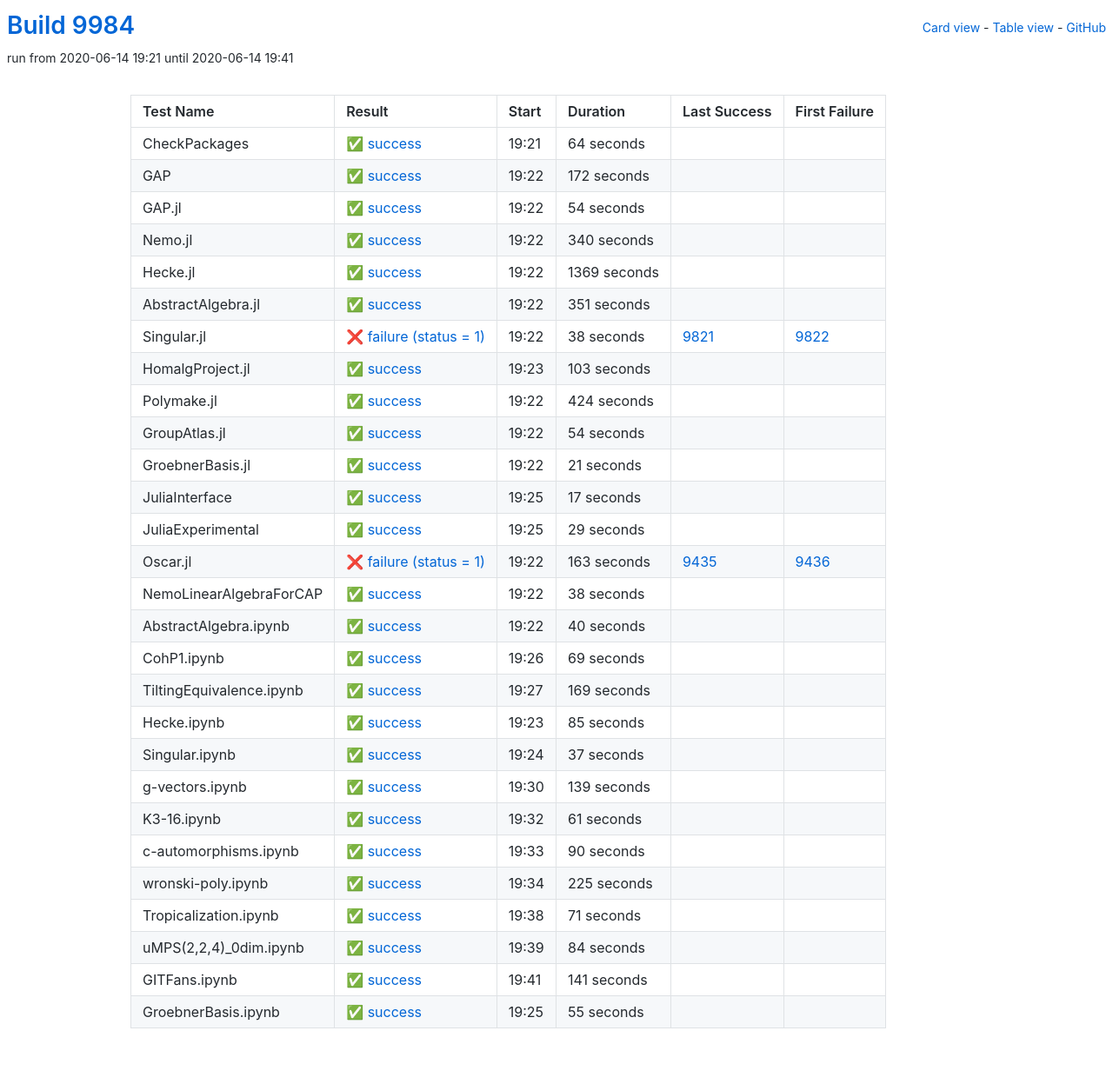
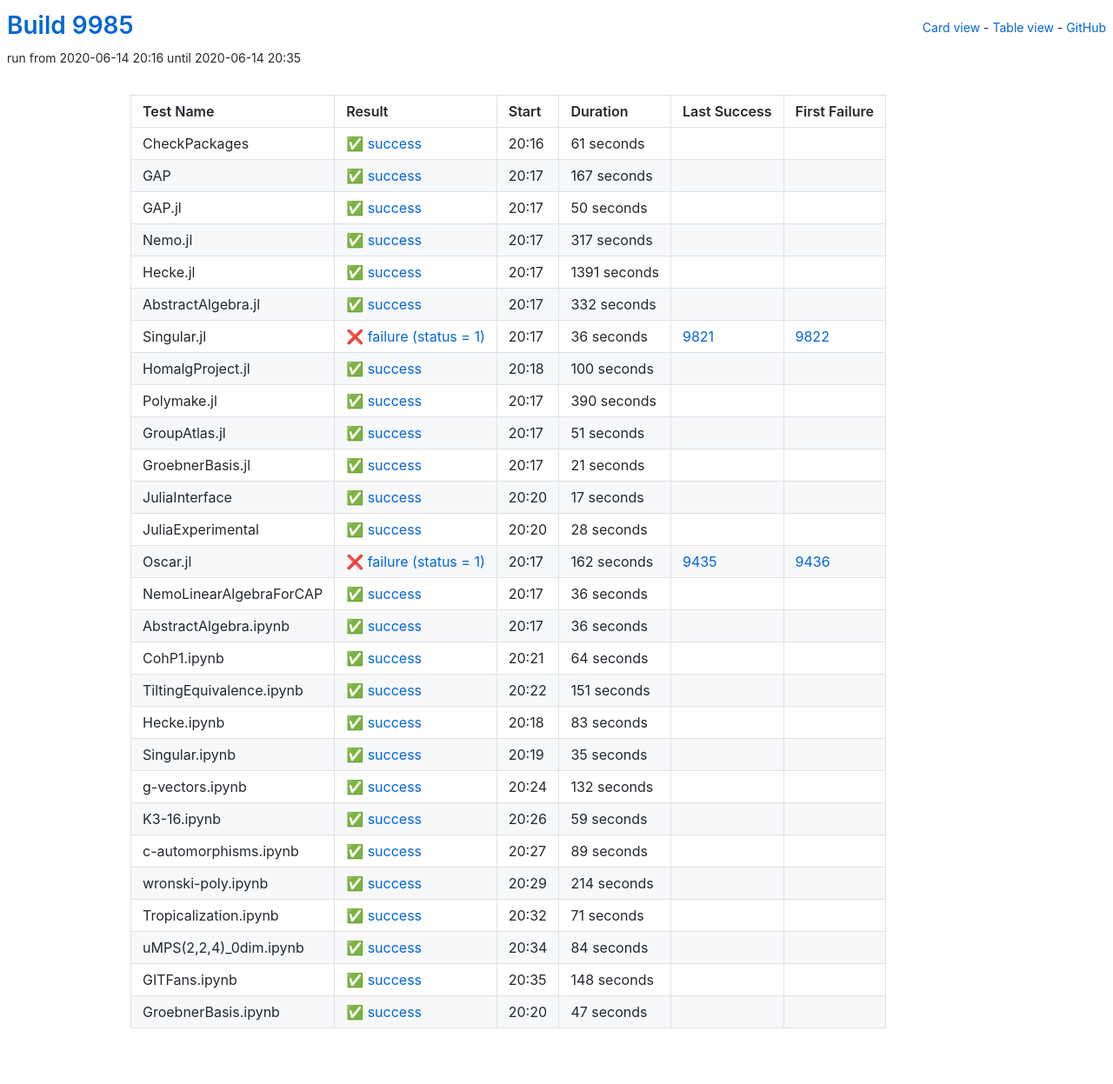
Before and after one commit to oscar-system/oscar-ci-status, a Jekyll site: the page built from table.html, in a window 1280 px wide. Shown: the whole page at 87% size. Built offline with Jekyll 4.4.1, drawn with Linux system fonts in a browser that asks for light colours.

Commit message:
Build #9985

```diff
--- a/_data/ci.yml
+++ b/_data/ci.yml
@@ -1,6 +1,6 @@
 ---
-build: 9984
-build_url: https://oscarci.mathematik.uni-kl.de/job/oscar/9984/
+build: 9985
+build_url: https://oscarci.mathematik.uni-kl.de/job/oscar/9985/
 job: oscar
 organization: oscar-system
 repo: oscar-ci-status
@@ -8,128 +8,128 @@
 tests:
 - name: CheckPackages
   id: checkpackages
-  log: https://oscarci.mathematik.uni-kl.de/job/oscar/9984/artifact/logs/build-9984/CheckPackages.log
-  start: 2020-06-14 19:21
+  log: https://oscarci.mathematik.uni-kl.de/job/oscar/9985/artifact/logs/build-9985/CheckPackages.log
+  start: 2020-06-14 20:16
   success: true
   exitcode: 0
   status: success
-  duration: 64
+  duration: 61
   last_success: false
   last_success_url:
   first_failure: false
   first_failure_url:
 - name: GAP
   id: gap
-  log: https://oscarci.mathematik.uni-kl.de/job/oscar/9984/artifact/logs/build-9984/GAP.log
-  start: 2020-06-14 19:22
+  log: https://oscarci.mathematik.uni-kl.de/job/oscar/9985/artifact/logs/build-9985/GAP.log
+  start: 2020-06-14 20:17
   success: true
   exitcode: 0
   status: success
-  duration: 172
+  duration: 167
   last_success: false
   last_success_url:
   first_failure: false
   first_failure_url:
 - name: GAP.jl
   id: gap-jl
-  log: https://oscarci.mathematik.uni-kl.de/job/oscar/9984/artifact/logs/build-9984/GAP.jl.log
-  start: 2020-06-14 19:22
+  log: https://oscarci.mathematik.uni-kl.de/job/oscar/9985/artifact/logs/build-9985/GAP.jl.log
+  start: 2020-06-14 20:17
   success: true
   exitcode: 0
   status: success
-  duration: 54
+  duration: 50
   last_success: false
   last_success_url:
   first_failure: false
   first_failure_url:
 - name: Nemo.jl
   id: nemo-jl
-  log: https://oscarci.mathematik.uni-kl.de/job/oscar/9984/artifact/logs/build-9984/Nemo.jl.log
-  start: 2020-06-14 19:22
+  log: https://oscarci.mathematik.uni-kl.de/job/oscar/9985/artifact/logs/build-9985/Nemo.jl.log
+  start: 2020-06-14 20:17
   success: true
   exitcode: 0
   status: success
-  duration: 340
+  duration: 317
   last_success: false
   last_success_url:
   first_failure: false
   first_failure_url:
 - name: Hecke.jl
   id: hecke-jl
-  log: https://oscarci.mathematik.uni-kl.de/job/oscar/9984/artifact/logs/build-9984/Hecke.jl.log
-  start: 2020-06-14 19:22
+  log: https://oscarci.mathematik.uni-kl.de/job/oscar/9985/artifact/logs/build-9985/Hecke.jl.log
+  start: 2020-06-14 20:17
   success: true
   exitcode: 0
   status: success
-  duration: 1369
+  duration: 1391
   last_success: false
   last_success_url:
   first_failure: false
   first_failure_url:
 - name: AbstractAlgebra.jl
   id: abstractalgebra-jl
-  log: https://oscarci.mathematik.uni-kl.de/job/oscar/9984/artifact/logs/build-9984/AbstractAlgebra.jl.log
-  start: 2020-06-14 19:22
+  log: https://oscarci.mathematik.uni-kl.de/job/oscar/9985/artifact/logs/build-9985/AbstractAlgebra.jl.log
+  start: 2020-06-14 20:17
   success: true
   exitcode: 0
   status: success
-  duration: 351
+  duration: 332
   last_success: false
   last_success_url:
   first_failure: false
   first_failure_url:
 - name: Singular.jl
   id: singular-jl
-  log: https://oscarci.mathematik.uni-kl.de/job/oscar/9984/artifact/logs/build-9984/Singular.jl.log
-  start: 2020-06-14 19:22
+  log: https://oscarci.mathematik.uni-kl.de/job/oscar/9985/artifact/logs/build-9985/Singular.jl.log
+  start: 2020-06-14 20:17
   success: false
   exitcode: 1
   status: failure
-  duration: 38
+  duration: 36
   last_success: 9821
   last_success_url: https://oscarci.mathematik.uni-kl.de/job/oscar/9821/
   first_failure: 9822
   first_failure_url: https://oscarci.mathematik.uni-kl.de/job/oscar/9822/
 - name: HomalgProject.jl
   id: homalgproject-jl
-  log: https://oscarci.mathematik.uni-kl.de/job/oscar/9984/artifact/logs/build-9984/HomalgProject.jl.log
-  start: 2020-06-14 19:23
+  log: https://oscarci.mathematik.uni-kl.de/job/oscar/9985/artifact/logs/build-9985/HomalgProject.jl.log
+  start: 2020-06-14 20:18
   success: true
   exitcode: 0
   status: success
-  duration: 103
+  duration: 100
   last_success: false
   last_success_url:
   first_failure: false
   first_failure_url:
 - name: Polymake.jl
   id: polymake-jl
-  log: https://oscarci.mathematik.uni-kl.de/job/oscar/9984/artifact/logs/build-9984/Polymake.jl.log
-  start: 2020-06-14 19:22
+  log: https://oscarci.mathematik.uni-kl.de/job/oscar/9985/artifact/logs/build-9985/Polymake.jl.log
+  start: 2020-06-14 20:17
   success: true
   exitcode: 0
   status: success
-  duration: 424
+  duration: 390
   last_success: false
   last_success_url:
   first_failure: false
   first_failure_url:
 - name: GroupAtlas.jl
   id: groupatlas-jl
-  log: https://oscarci.mathematik.uni-kl.de/job/oscar/9984/artifact/logs/build-9984/GroupAtlas.jl.log
-  start: 2020-06-14 19:22
+  log: https://oscarci.mathematik.uni-kl.de/job/oscar/9985/artifact/logs/build-9985/GroupAtlas.jl.log
+  start: 2020-06-14 20:17
   success: true
   exitcode: 0
   status: success
-  duration: 54
+  duration: 51
   last_success: false
   last_success_url:
   first_failure: false
   first_failure_url:
 - name: GroebnerBasis.jl
   id: groebnerbasis-jl
-  log: https://oscarci.mathematik.uni-kl.de/job/oscar/9984/artifact/logs/build-9984/GroebnerBasis.jl.log
-  start: 2020-06-14 19:22
+  log: https://oscarci.mathematik.uni-kl.de/job/oscar/9985/artifact/logs/build-9985/GroebnerBasis.jl.log
+  start: 2020-06-14 20:17
   success: true
   exitcode: 0
   status: success
@@ -140,8 +140,8 @@
   first_failure_url:
 - name: JuliaInterface
   id: juliainterface
-  log: https://oscarci.mathematik.uni-kl.de/job/oscar/9984/artifact/logs/build-9984/JuliaInterface.log
-  start: 2020-06-14 19:25
+  log: https://oscarci.mathematik.uni-kl.de/job/oscar/9985/artifact/logs/build-9985/JuliaInterface.log
+  start: 2020-06-14 20:20
   success: true
   exitcode: 0
   status: success
@@ -152,152 +152,152 @@
   first_failure_url:
 - name: JuliaExperimental
   id: juliaexperimental
-  log: https://oscarci.mathematik.uni-kl.de/job/oscar/9984/artifact/logs/build-9984/JuliaExperimental.log
-  start: 2020-06-14 19:25
+  log: https://oscarci.mathematik.uni-kl.de/job/oscar/9985/artifact/logs/build-9985/JuliaExperimental.log
+  start: 2020-06-14 20:20
   success: true
   exitcode: 0
   status: success
-  duration: 29
+  duration: 28
   last_success: false
   last_success_url:
   first_failure: false
   first_failure_url:
 - name: Oscar.jl
   id: oscar-jl
-  log: https://oscarci.mathematik.uni-kl.de/job/oscar/9984/artifact/logs/build-9984/Oscar.jl.log
-  start: 2020-06-14 19:22
+  log: https://oscarci.mathematik.uni-kl.de/job/oscar/9985/artifact/logs/build-9985/Oscar.jl.log
+  start: 2020-06-14 20:17
   success: false
   exitcode: 1
   status: failure
-  duration: 163
+  duration: 162
   last_success: 9435
   last_success_url: https://oscarci.mathematik.uni-kl.de/job/oscar/9435/
   first_failure: 9436
   first_failure_url: https://oscarci.mathematik.uni-kl.de/job/oscar/9436/
 - name: NemoLinearAlgebraForCAP
   id: nemolinearalgebraforcap
-  log: https://oscarci.mathematik.uni-kl.de/job/oscar/9984/artifact/logs/build-9984/NemoLinearAlgebraForCAP.log
-  start: 2020-06-14 19:22
+  log: https://oscarci.mathematik.uni-kl.de/job/oscar/9985/artifact/logs/build-9985/NemoLinearAlgebraForCAP.log
+  start: 2020-06-14 20:17
   success: true
   exitcode: 0
   status: success
-  duration: 38
+  duration: 36
   last_success: false
   last_success_url:
   first_failure: false
   first_failure_url:
 - name: AbstractAlgebra.ipynb
   id: abstractalgebra-ipynb
-  log: https://oscarci.mathematik.uni-kl.de/job/oscar/9984/artifact/logs/build-9984/AbstractAlgebra.ipynb.log
-  start: 2020-06-14 19:22
+  log: https://oscarci.mathematik.uni-kl.de/job/oscar/9985/artifact/logs/build-9985/AbstractAlgebra.ipynb.log
+  start: 2020-06-14 20:17
   success: true
   exitcode: 0
   status: success
-  duration: 40
+  duration: 36
   last_success: false
   last_success_url:
   first_failure: false
   first_failure_url:
 - name: CohP1.ipynb
   id: cohp1-ipynb
-  log: https://oscarci.mathematik.uni-kl.de/job/oscar/9984/artifact/logs/build-9984/CohP1.ipynb.log
-  start: 2020-06-14 19:26
+  log: https://oscarci.mathematik.uni-kl.de/job/oscar/9985/artifact/logs/build-9985/CohP1.ipynb.log
+  start: 2020-06-14 20:21
   success: true
   exitcode: 0
   status: success
-  duration: 69
+  duration: 64
   last_success: false
   last_success_url:
   first_failure: false
   first_failure_url:
 - name: TiltingEquivalence.ipynb
   id: tiltingequivalence-ipynb
-  log: https://oscarci.mathematik.uni-kl.de/job/oscar/9984/artifact/logs/build-9984/TiltingEquivalence.ipynb.log
-  start: 2020-06-14 19:27
+  log: https://oscarci.mathematik.uni-kl.de/job/oscar/9985/artifact/logs/build-9985/TiltingEquivalence.ipynb.log
+  start: 2020-06-14 20:22
   success: true
   exitcode: 0
   status: success
-  duration: 169
+  duration: 151
   last_success: false
   last_success_url:
   first_failure: false
   first_failure_url:
 - name: Hecke.ipynb
   id: hecke-ipynb
-  log: https://oscarci.mathematik.uni-kl.de/job/oscar/9984/artifact/logs/build-9984/Hecke.ipynb.log
-  start: 2020-06-14 19:23
+  log: https://oscarci.mathematik.uni-kl.de/job/oscar/9985/artifact/logs/build-9985/Hecke.ipynb.log
+  start: 2020-06-14 20:18
   success: true
   exitcode: 0
   status: success
-  duration: 85
+  duration: 83
   last_success: false
   last_success_url:
   first_failure: false
   first_failure_url:
 - name: Singular.ipynb
   id: singular-ipynb
-  log: https://oscarci.mathematik.uni-kl.de/job/oscar/9984/artifact/logs/build-9984/Singular.ipynb.log
-  start: 2020-06-14 19:24
+  log: https://oscarci.mathematik.uni-kl.de/job/oscar/9985/artifact/logs/build-9985/Singular.ipynb.log
+  start: 2020-06-14 20:19
   success: true
   exitcode: 0
   status: success
-  duration: 37
+  duration: 35
   last_success: false
   last_success_url:
   first_failure: false
   first_failure_url:
 - name: g-vectors.ipynb
   id: g-vectors-ipynb
-  log: https://oscarci.mathematik.uni-kl.de/job/oscar/9984/artifact/logs/build-9984/g-vectors.ipynb.log
-  start: 2020-06-14 19:30
+  log: https://oscarci.mathematik.uni-kl.de/job/oscar/9985/artifact/logs/build-9985/g-vectors.ipynb.log
+  start: 2020-06-14 20:24
   success: true
   exitcode: 0
   status: success
-  duration: 139
+  duration: 132
   last_success: false
   last_success_url:
   first_failure: false
   first_failure_url:
 - name: K3-16.ipynb
   id: k3-16-ipynb
-  log: https://oscarci.mathematik.uni-kl.de/job/oscar/9984/artifact/logs/build-9984/K3-16.ipynb.log
-  start: 2020-06-14 19:32
+  log: https://oscarci.mathematik.uni-kl.de/job/oscar/9985/artifact/logs/build-9985/K3-16.ipynb.log
+  start: 2020-06-14 20:26
   success: true
   exitcode: 0
   status: success
-  duration: 61
+  duration: 59
   last_success: false
   last_success_url:
   first_failure: false
   first_failure_url:
 - name: c-automorphisms.ipynb
   id: c-automorphisms-ipynb
-  log: https://oscarci.mathematik.uni-kl.de/job/oscar/9984/artifact/logs/build-9984/c-automorphisms.ipynb.log
-  start: 2020-06-14 19:33
+  log: https://oscarci.mathematik.uni-kl.de/job/oscar/9985/artifact/logs/build-9985/c-automorphisms.ipynb.log
+  start: 2020-06-14 20:27
   success: true
   exitcode: 0
   status: success
-  duration: 90
+  duration: 89
   last_success: false
   last_success_url:
   first_failure: false
   first_failure_url:
 - name: wronski-poly.ipynb
   id: wronski-poly-ipynb
-  log: https://oscarci.mathematik.uni-kl.de/job/oscar/9984/artifact/logs/build-9984/wronski-poly.ipynb.log
-  start: 2020-06-14 19:34
+  log: https://oscarci.mathematik.uni-kl.de/job/oscar/9985/artifact/logs/build-9985/wronski-poly.ipynb.log
+  start: 2020-06-14 20:29
   success: true
   exitcode: 0
   status: success
-  duration: 225
+  duration: 214
   last_success: false
   last_success_url:
   first_failure: false
   first_failure_url:
 - name: Tropicalization.ipynb
   id: tropicalization-ipynb
-  log: https://oscarci.mathematik.uni-kl.de/job/oscar/9984/artifact/logs/build-9984/Tropicalization.ipynb.log
-  start: 2020-06-14 19:38
+  log: https://oscarci.mathematik.uni-kl.de/job/oscar/9985/artifact/logs/build-9985/Tropicalization.ipynb.log
+  start: 2020-06-14 20:32
   success: true
   exitcode: 0
   status: success
@@ -308,8 +308,8 @@
   first_failure_url:
 - name: uMPS(2,2,4)_0dim.ipynb
   id: umps-2-2-4-0dim-ipynb
-  log: https://oscarci.mathematik.uni-kl.de/job/oscar/9984/artifact/logs/build-9984/uMPS-2-2-4-_0dim.ipynb.log
-  start: 2020-06-14 19:39
+  log: https://oscarci.mathematik.uni-kl.de/job/oscar/9985/artifact/logs/build-9985/uMPS-2-2-4-_0dim.ipynb.log
+  start: 2020-06-14 20:34
   success: true
   exitcode: 0
   status: success
@@ -320,24 +320,24 @@
   first_failure_url:
 - name: GITFans.ipynb
   id: gitfans-ipynb
-  log: https://oscarci.mathematik.uni-kl.de/job/oscar/9984/artifact/logs/build-9984/GITFans.ipynb.log
-  start: 2020-06-14 19:41
+  log: https://oscarci.mathematik.uni-kl.de/job/oscar/9985/artifact/logs/build-9985/GITFans.ipynb.log
+  start: 2020-06-14 20:35
   success: true
   exitcode: 0
   status: success
-  duration: 141
+  duration: 148
   last_success: false
   last_success_url:
   first_failure: false
   first_failure_url:
 - name: GroebnerBasis.ipynb
   id: groebnerbasis-ipynb
-  log: https://oscarci.mathematik.uni-kl.de/job/oscar/9984/artifact/logs/build-9984/GroebnerBasis.ipynb.log
-  start: 2020-06-14 19:25
+  log: https://oscarci.mathematik.uni-kl.de/job/oscar/9985/artifact/logs/build-9985/GroebnerBasis.ipynb.log
+  start: 2020-06-14 20:20
   success: true
   exitcode: 0
   status: success
-  duration: 55
+  duration: 47
   last_success: false
   last_success_url:
   first_failure: false
```
Also changed, not shown: README.md.
